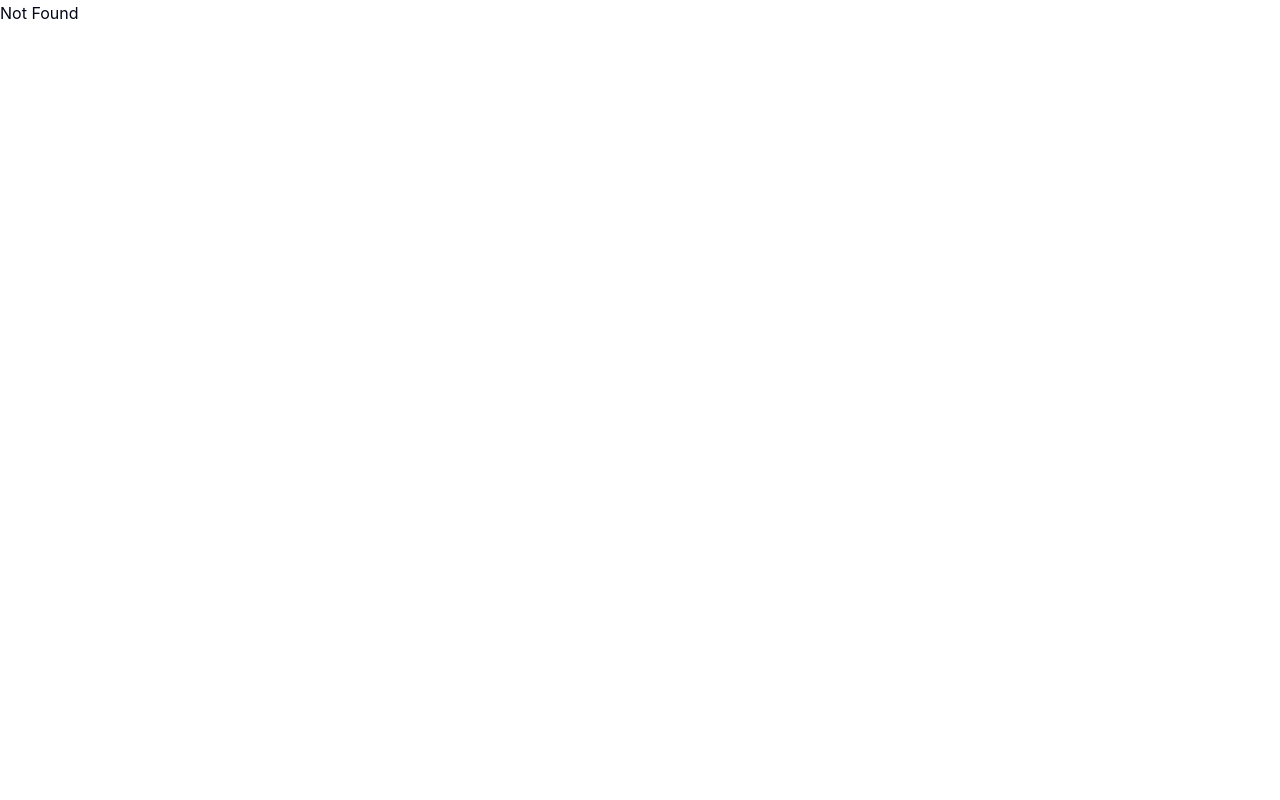
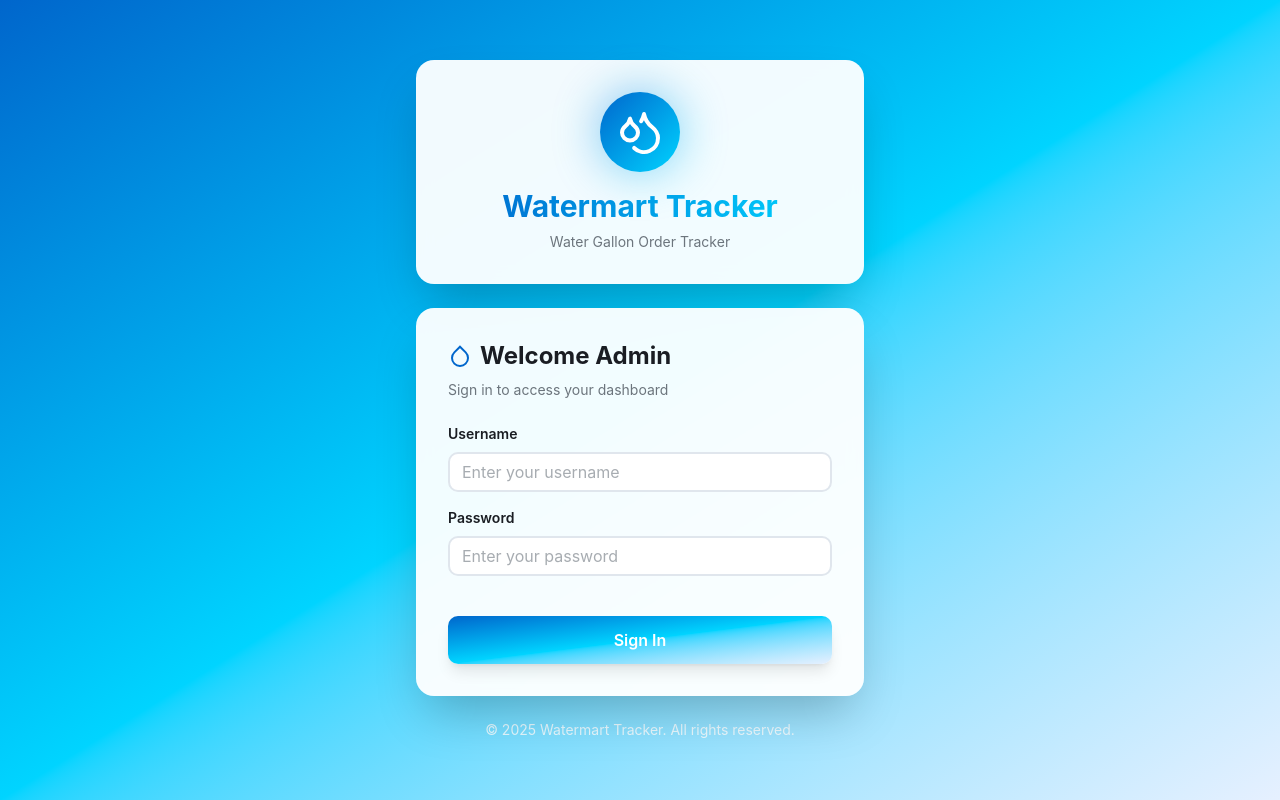
Before and after one commit to Telemondo-Technologies-Development/watermart-tracker-react, a React (Vite) app: page /login in a window 1280 px wide. Built offline with nearby package versions, Linux system fonts and the light colour scheme.

Commit message:
feat(auth): add admin login page and authentication system

```diff
--- a/src/components/Sidebar.tsx
+++ b/src/components/Sidebar.tsx
@@ -1,11 +1,24 @@
-import { Link } from '@tanstack/react-router'
-import { Home, BarChart3, Settings } from 'lucide-react'
+import { Link, useNavigate } from '@tanstack/react-router'
+import { Home, BarChart3, LogOut, User } from 'lucide-react'
+import { Button } from '@/components/ui/button'
+
 interface SidebarProps {
   isVisible: boolean
   onClose: () => void
 }
 
 export function Sidebar({ isVisible, onClose }: SidebarProps) {
+  const navigate = useNavigate()
+
+  const handleLogout = () => {
+    localStorage.removeItem('isAuthenticated')
+    localStorage.removeItem('username')
+    onClose()
+    navigate({ to: '/login' })
+  }
+
+  const username = localStorage.getItem('username') || 'Admin'
+
   if (!isVisible) return null
 
   return (
@@ -25,6 +38,20 @@ export function Sidebar({ isVisible, onClose }: SidebarProps) {
             ✕
           </button>
         </div>
+
+        {/* User Info */}
+        <div className="p-4 border-b border-gray/30 bg-light-blue/20">
+          <div className="flex items-center gap-3">
+            <div className="w-10 h-10 rounded-full bg-gradient-to-br from-primary-blue to-accent-cyan flex items-center justify-center">
+              <User className="w-5 h-5 text-white" />
+            </div>
+            <div>
+              <p className="font-semibold text-very-dark text-sm">Welcome!</p>
+              <p className="text-xs text-dark-gray">{username}</p>
+            </div>
+          </div>
+        </div>
+
         <nav className="p-2 flex flex-col gap-1 flex-1">
           <Link
             to="/"
@@ -42,12 +69,19 @@ export function Sidebar({ isVisible, onClose }: SidebarProps) {
             <BarChart3 className="w-5 h-5" />
             <span>Sales Report</span>
           </Link>
+        </nav>
 
-          <button className="flex items-center gap-3 p-4 bg-transparent border-none cursor-pointer transition-all text-dark-gray text-base text-left w-full border-l-4 border-transparent hover:bg-light-blue hover:text-primary-blue rounded-r-lg">
-            <Settings className="w-5 h-5" />
-            <span>Settings</span>
-          </button>
-        </nav>
+        {/* Logout Button */}
+        <div className="p-4 border-t border-gray/30">
+          <Button
+            variant="destructive"
+            className="w-full"
+            leftIcon={<LogOut className="w-4 h-4" />}
+            onClick={handleLogout}
+          >
+            Logout
+          </Button>
+        </div>
       </div>
     </>
   )
--- a/src/components/TopCustomersChart.tsx
+++ b/src/components/TopCustomersChart.tsx
@@ -20,7 +20,6 @@ interface TopCustomerData {
   customer: string
   gallons: number
   fill: string
-  // Add index signature for recharts compatibility
   [key: string]: string | number
 }
 
@@ -43,16 +42,16 @@ export function TopCustomersChart({ timeRange }: TopCustomersChartProps) {
       try {
         const range = getDateRange(timeRange)
 
-        // Get orders within the time range
+        // get orders within the time range
         const orders = await db.orders
           .where('date')
           .between(range.start, range.end)
           .toArray()
 
-        // Get all customers
+        // get all customers
         const customers = await db.customers.toArray()
 
-        // Calculate gallons per customer
+        // calculate gallons per customer
         const customerGallons: { [key: string]: { name: string; gallons: number } } = {}
 
         orders.forEach(order => {
@@ -67,7 +66,7 @@ export function TopCustomersChart({ timeRange }: TopCustomersChartProps) {
           customerGallons[customerId].gallons += order.gallons
         })
 
-        // Convert to array, sort by gallons, and take top 5
+        // convert to array, sort by gallons, and take top 5
         const topCustomers = Object.values(customerGallons)
           .sort((a, b) => b.gallons - a.gallons)
           .slice(0, 5)
@@ -80,12 +79,11 @@ export function TopCustomersChart({ timeRange }: TopCustomersChartProps) {
         setTopCustomersData(topCustomers)
       } catch (error) {
         console.error('Failed to load top customers:', error)
-        // Add fallback test data
+        // fallback test data
         setTopCustomersData([
           { customer: "Jo Kitahara", gallons: 275, fill: "#3b82f6" },
           { customer: "Jane Doe", gallons: 200, fill: "#06b6d4" },
           { customer: "John Smith", gallons: 187, fill: "#10b981" },
-          { customer: "Watermart Corp", gallons: 173, fill: "#8b5cf6" },
           { customer: "Aqua Supplies", gallons: 90, fill: "#6366f1" },
         ])
       } finally {
@@ -169,7 +167,6 @@ export function TopCustomersChart({ timeRange }: TopCustomersChartProps) {
                 cy="50%"
                 outerRadius={100}
                 label={(entry) => {
-                  // Type assertion to access custom properties
                   const data = entry as unknown as { customer: string; gallons: number }
                   return `${data.customer}: ${data.gallons}`
                 }}
--- a/src/routeTree.gen.ts
+++ b/src/routeTree.gen.ts
@@ -10,11 +10,17 @@
 
 import { Route as rootRouteImport } from './routes/__root'
 import { Route as SalesReportRouteImport } from './routes/sales-report'
+import { Route as LoginRouteImport } from './routes/login'
 import { Route as IndexRouteImport } from './routes/index'
 
 const SalesReportRoute = SalesReportRouteImport.update({
   id: '/sales-report',
   path: '/sales-report',
+  getParentRoute: () => rootRouteImport,
+} as any)
+const LoginRoute = LoginRouteImport.update({
+  id: '/login',
+  path: '/login',
   getParentRoute: () => rootRouteImport,
 } as any)
 const IndexRoute = IndexRouteImport.update({
@@ -25,27 +31,31 @@ const IndexRoute = IndexRouteImport.update({
 
 export interface FileRoutesByFullPath {
   '/': typeof IndexRoute
+  '/login': typeof LoginRoute
   '/sales-report': typeof SalesReportRoute
 }
 export interface FileRoutesByTo {
   '/': typeof IndexRoute
+  '/login': typeof LoginRoute
   '/sales-report': typeof SalesReportRoute
 }
 export interface FileRoutesById {
   __root__: typeof rootRouteImport
   '/': typeof IndexRoute
+  '/login': typeof LoginRoute
   '/sales-report': typeof SalesReportRoute
 }
 export interface FileRouteTypes {
   fileRoutesByFullPath: FileRoutesByFullPath
-  fullPaths: '/' | '/sales-report'
+  fullPaths: '/' | '/login' | '/sales-report'
   fileRoutesByTo: FileRoutesByTo
-  to: '/' | '/sales-report'
-  id: '__root__' | '/' | '/sales-report'
+  to: '/' | '/login' | '/sales-report'
+  id: '__root__' | '/' | '/login' | '/sales-report'
   fileRoutesById: FileRoutesById
 }
 export interface RootRouteChildren {
   IndexRoute: typeof IndexRoute
+  LoginRoute: typeof LoginRoute
   SalesReportRoute: typeof SalesReportRoute
 }
 
@@ -56,6 +66,13 @@ declare module '@tanstack/react-router' {
       path: '/sales-report'
       fullPath: '/sales-report'
       preLoaderRoute: typeof SalesReportRouteImport
+      parentRoute: typeof rootRouteImport
+    }
+    '/login': {
+      id: '/login'
+      path: '/login'
+      fullPath: '/login'
+      preLoaderRoute: typeof LoginRouteImport
       parentRoute: typeof rootRouteImport
     }
     '/': {
@@ -70,6 +87,7 @@ declare module '@tanstack/react-router' {
 
 const rootRouteChildren: RootRouteChildren = {
   IndexRoute: IndexRoute,
+  LoginRoute: LoginRoute,
   SalesReportRoute: SalesReportRoute,
 }
 export const routeTree = rootRouteImport
--- a/src/routes/__root.tsx
+++ b/src/routes/__root.tsx
@@ -1,11 +1,30 @@
-import { createRootRoute, Outlet } from '@tanstack/react-router'
+import { createRootRoute, Outlet, useNavigate } from '@tanstack/react-router'
 import { TanStackRouterDevtools } from '@tanstack/router-devtools'
+import { useEffect } from 'react'
 
 export const Route = createRootRoute({
   component: RootComponent,
 })
 
 function RootComponent() {
+  const navigate = useNavigate()
+
+  useEffect(() => {
+    // Check authentication on mount and route changes
+    const isAuthenticated = localStorage.getItem('isAuthenticated') === 'true'
+    const currentPath = window.location.pathname
+
+    // If not authenticated and not on login page, redirect to login
+    if (!isAuthenticated && currentPath !== '/login') {
+      navigate({ to: '/login' })
+    }
+
+    // If authenticated and on login page, redirect to home
+    if (isAuthenticated && currentPath === '/login') {
+      navigate({ to: '/' })
+    }
+  }, [navigate])
+
   return (
     <>
       <Outlet />
--- /dev/null
+++ b/src/routes/login.tsx
@@ -0,0 +1,154 @@
+import { createFileRoute, useNavigate } from '@tanstack/react-router'
+import { useState } from 'react'
+import { useForm } from 'react-hook-form'
+import { zodResolver } from '@hookform/resolvers/zod'
+import { z } from 'zod'
+import { Button } from '@/components/ui/button'
+import { Input } from '@/components/ui/input'
+import {
+  Form,
+  FormControl,
+  FormField,
+  FormItem,
+  FormLabel,
+  FormMessage,
+} from '@/components/ui/form'
+import { WaterDropIcon } from '@/components/ui/water-icons'
+import { Droplets } from 'lucide-react'
+
+const loginSchema = z.object({
+  username: z.string().min(1, 'Username is required'),
+  password: z.string().min(1, 'Password is required'),
+})
+
+type LoginFormValues = z.infer<typeof loginSchema>
+
+export const Route = createFileRoute('/login')({
+  component: LoginPage,
+})
+
+function LoginPage() {
+  const navigate = useNavigate()
+  const [error, setError] = useState<string | null>(null)
+
+  const form = useForm<LoginFormValues>({
+    resolver: zodResolver(loginSchema),
+    defaultValues: {
+      username: '',
+      password: '',
+    },
+  })
+
+  const handleLogin = (values: LoginFormValues) => {
+    // Simple hardcoded authentication
+    if (values.username === 'admin' && values.password === 'admin123') {
+      // Store auth state
+      localStorage.setItem('isAuthenticated', 'true')
+      localStorage.setItem('username', values.username)
+
+      // Navigate to home
+      navigate({ to: '/' })
+    } else {
+      setError('Invalid username or password')
+      form.setError('password', {
+        type: 'manual',
+        message: 'Invalid credentials',
+      })
+    }
+  }
+
+  return (
+    <div className="min-h-screen bg-gradient-to-br from-primary-blue via-accent-cyan to-light-blue flex items-center justify-center p-4">
+      <div className="w-full max-w-md">
+        {/* Logo/Header Card */}
+        <div className="bg-white/95 backdrop-blur-sm rounded-2xl shadow-2xl p-8 mb-6 text-center">
+          <div className="flex justify-center mb-4">
+            <div className="relative">
+              <div className="absolute inset-0 bg-gradient-to-br from-primary-blue to-accent-cyan rounded-full blur-xl opacity-50"></div>
+              <div className="relative bg-gradient-to-br from-primary-blue to-accent-cyan p-4 rounded-full">
+                <Droplets className="w-12 h-12 text-white" />
+              </div>
+            </div>
+          </div>
+          <h1 className="text-3xl font-bold bg-gradient-to-r from-primary-blue to-accent-cyan bg-clip-text text-transparent mb-2">
+            Watermart Tracker
+          </h1>
+          <p className="text-dark-gray text-sm">Water Gallon Order Tracker</p>
+        </div>
+
+        {/* Login Form Card */}
+        <div className="bg-white/95 backdrop-blur-sm rounded-2xl shadow-2xl p-8">
+          <div className="mb-6">
+            <h2 className="text-2xl font-bold text-very-dark mb-2 flex items-center gap-2">
+              <WaterDropIcon className="w-6 h-6 text-primary-blue" />
+              Welcome Admin
+            </h2>
+            <p className="text-dark-gray text-sm">Sign in to access your dashboard</p>
+          </div>
+
+          {error && (
+            <div className="mb-4 p-3 bg-error/10 border border-error/30 rounded-lg">
+              <p className="text-error text-sm font-medium">{error}</p>
+            </div>
+          )}
+
+          <Form {...form}>
+            <form onSubmit={form.handleSubmit(handleLogin)} className="space-y-4">
+              <FormField
+                control={form.control}
+                name="username"
+                render={({ field }) => (
+                  <FormItem>
+                    <FormLabel>Username</FormLabel>
+                    <FormControl>
+                      <Input
+                        placeholder="Enter your username"
+                        autoComplete="username"
+                        {...field}
+                      />
+                    </FormControl>
+                    <FormMessage />
+                  </FormItem>
+                )}
+              />
+
+              <FormField
+                control={form.control}
+                name="password"
+                render={({ field }) => (
+                  <FormItem>
+                    <FormLabel>Password</FormLabel>
+                    <FormControl>
+                      <Input
+                        type="password"
+                        placeholder="Enter your password"
+                        autoComplete="current-password"
+                        {...field}
+                      />
+                    </FormControl>
+                    <FormMessage />
+                  </FormItem>
+                )}
+              />
+
+              <Button
+                type="submit"
+                variant="water"
+                size="lg"
+                className="w-full mt-6"
+                isLoading={form.formState.isSubmitting}
+              >
+                Sign In
+              </Button>
+            </form>
+          </Form>
+        </div>
+
+        {/* Footer */}
+        <div className="text-center mt-6 text-white/80 text-sm">
+          <p>© 2025 Watermart Tracker. All rights reserved.</p>
+        </div>
+      </div>
+    </div>
+  )
+}
```
Also changed, not shown: src/components/OrderDistributionChart.tsx (+7 -7 lines).
